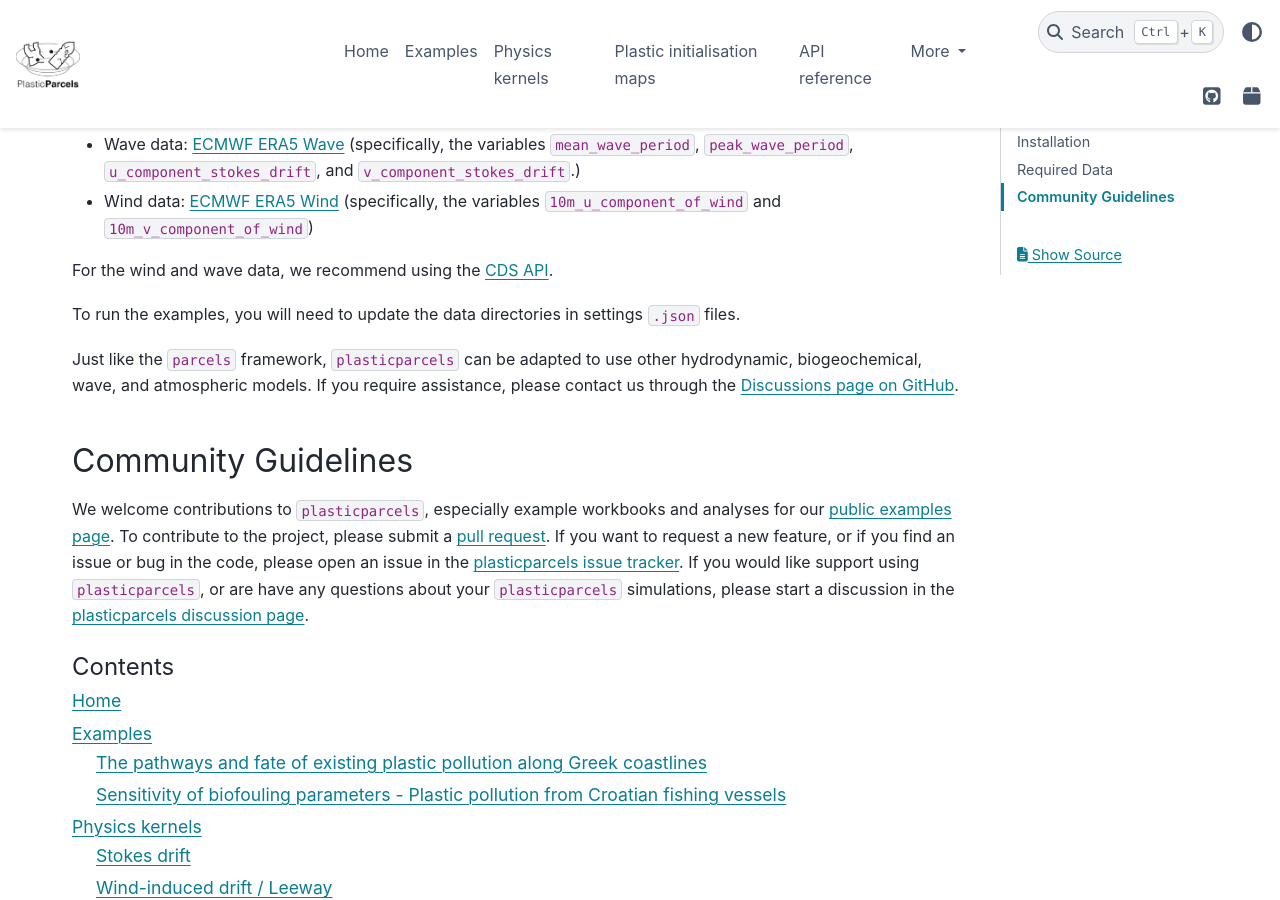
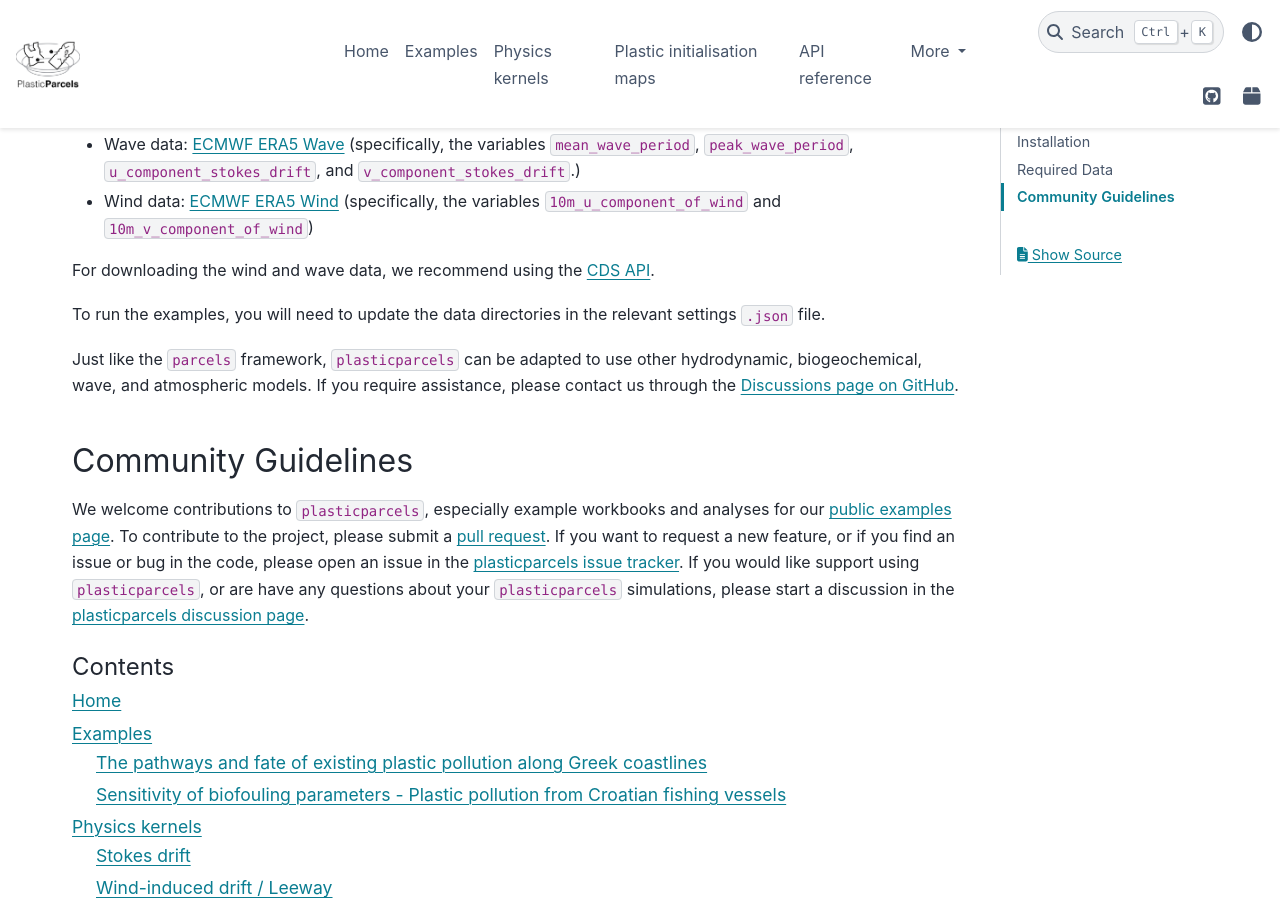
Before and after one commit to OceanParcels/plasticparcels, a Sphinx documentation site: the page built from docs/index.rst, in a window 1280 px wide and 900 px high, scrolled down 716 px. Built offline with Sphinx 7.4.7 and the PyData theme 0.15.4, drawn with Linux system fonts in a browser that asks for light colours; pages that are not in the unit, such as notebooks, are missing from menus; the version number could not be read and is left out.

Commit message:
Propagating changes to the readme into the readthedocs files

```diff
--- a/docs/index.rst
+++ b/docs/index.rst
@@ -34,9 +34,9 @@ Required Data
 * Wave data: `ECMWF ERA5 Wave <https://cds.climate.copernicus.eu/cdsapp#!/dataset/reanalysis-era5-single-levels>`_ (specifically, the variables ``mean_wave_period``, ``peak_wave_period``, ``u_component_stokes_drift``, and ``v_component_stokes_drift``.)
 * Wind data: `ECMWF ERA5 Wind <https://cds.climate.copernicus.eu/cdsapp#!/dataset/reanalysis-era5-single-levels>`_ (specifically, the variables ``10m_u_component_of_wind`` and ``10m_v_component_of_wind``)
 
-For the wind and wave data, we recommend using the `CDS API <https://cds.climate.copernicus.eu/api-how-to>`_.
+For downloading the wind and wave data, we recommend using the `CDS API <https://cds.climate.copernicus.eu/api-how-to>`_.
 
-To run the examples, you will need to update the data directories in settings ``.json`` files.
+To run the examples, you will need to update the data directories in the relevant settings ``.json`` file.
 
 Just like the ``parcels`` framework, ``plasticparcels`` can be adapted to use other hydrodynamic, biogeochemical, wave, and atmospheric models. If you require assistance, please contact us through the `Discussions page on GitHub <https://github.com/OceanParcels/plasticparcels/discussions>`_.
 
```
